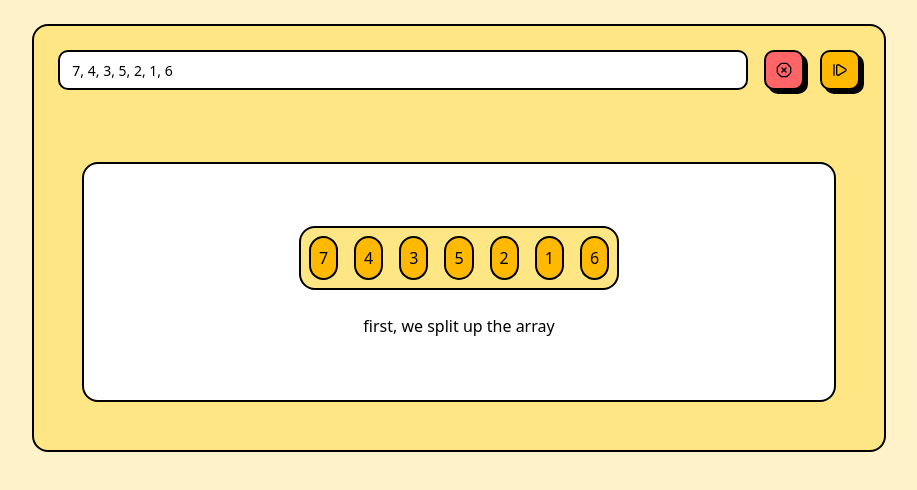
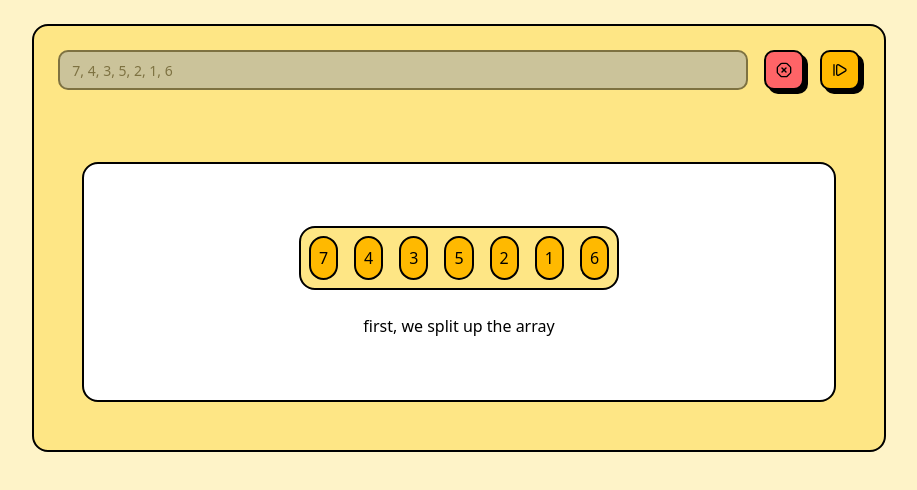
Before and after one commit to HarStu/halgo, a Next.js app: page / in a window 1280 px wide. Both pictures are taken after a click on the button 964 px from the left and 70 px from the top of the page. Shown: the top 490 px of the page, without its empty margins (181-1098 px from the left). Built offline with nearby package versions, Linux system fonts and the light colour scheme.

Commit message:
Disable input when sorting

```diff
--- a/src/components/arr-display.tsx
+++ b/src/components/arr-display.tsx
@@ -5,7 +5,7 @@ export function ArrDisplay({ state }: { state: State | undefined }) {
 
   function mapMainArray(arr: number[][]) {
     return (
-      <motion.div initial={{ scale: 0 }} animate={{ scale: 1 }} className="flex gap-4">
+      <motion.div initial={{ scale: 0 }} animate={{ scale: 1 }} className="flex gap-4 justify-center">
         {
           arr.map((arr) => {
             if (arr.length !== 0) {
@@ -25,7 +25,7 @@ export function ArrDisplay({ state }: { state: State | undefined }) {
 
   function mapSubArray(arr: number[]) {
     return (
-      <motion.div initial={{ scale: 0 }} animate={{ scale: 1 }} className="flex border-2 rounded-2xl bg-amber-200 p-2 gap-4">
+      <motion.div initial={{ scale: 0 }} animate={{ scale: 1 }} className="flex justify-center border-2 rounded-2xl bg-amber-200 p-2 gap-4">
         {arr.map((num) => {
           return (
             <motion.div className="border-2 rounded-2xl p-2 bg-amber-400" key={crypto.randomUUID()}>
@@ -59,7 +59,7 @@ export function ArrDisplay({ state }: { state: State | undefined }) {
     )
   } else {
     return (
-      <motion.div initial={{ scale: 0 }} animate={{ scale: 1 }} className="flex flex-col text-center gap-6 p-4">
+      <motion.div initial={{ scale: 0 }} animate={{ scale: 1 }} className="flex flex-col items-center text-center gap-6 p-4">
         {mapMainArray(state.arr)}
         {flavorText()}
       </motion.div>
--- a/src/components/sorter.tsx
+++ b/src/components/sorter.tsx
@@ -48,9 +48,10 @@ export function Sorter() {
       {/* control row */}
       <div className="flex gap-4 ">
         <Input
-          className="flex-1"
+          className={sortState ? "flex-1 bg-gray-400" : "flex-1"}
           value={input}
           onChange={(e) => { setInput(e.target.value) }}
+          disabled={Boolean(sortState)}
         />
         {/* start and stop button */}
         <Button
```
